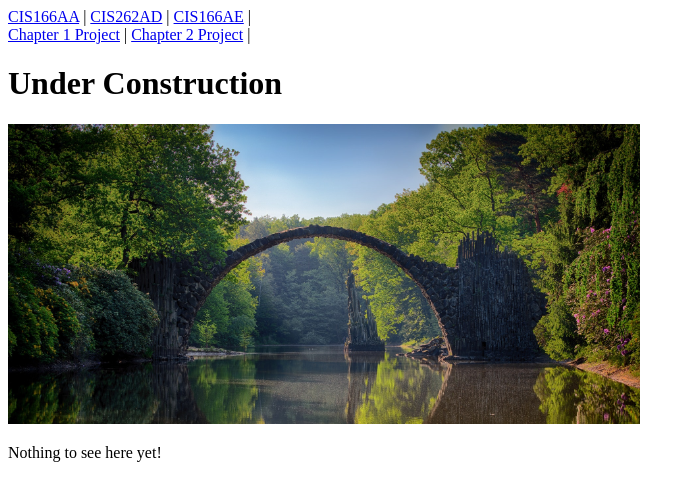
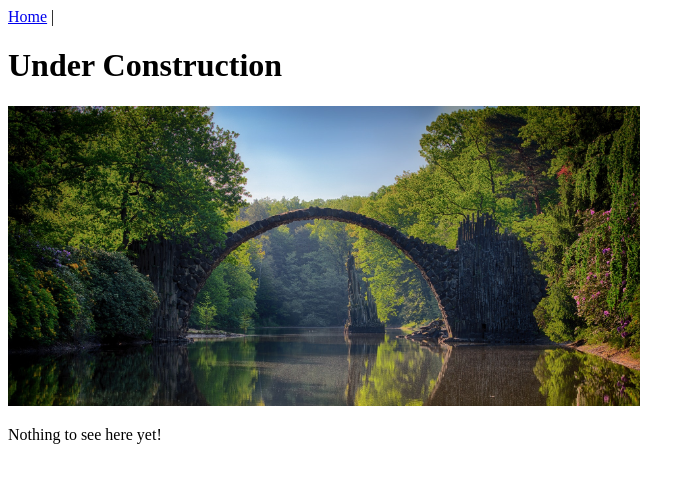
Before and after one commit to andrewdorre/andrewdorre.github.io, a plain HTML site: page chapter2project/cis166aa/cis166aa.html in a window 1280 px wide. Shown: the whole page, without its empty margins (0-695 px from the left). Drawn offline with Linux system fonts and the light colour scheme.

Commit message:
Update chapter2project/cis166aa/cis166aa.html

```diff
--- a/chapter2project/cis166aa/cis166aa.html
+++ b/chapter2project/cis166aa/cis166aa.html
@@ -18,14 +18,7 @@
 </head>
 <body>
     <nav>
-        <a href="../cis166aa/cis166aa.html">CIS166AA</a> |
-        <a href="../cis262ad/cis262ad.html">CIS262AD</a> |
-        <a href="../cis166ae/cis166ae.html">CIS166AE</a> |
-        <br/>
-        <!--The Homepage link had to be changed for the github host. This is how it works there,
-        but in order to make it work on a local drive, I would have to add "index.html" to the ""../"-->
-        <a href="../index.html">Chapter 1 Project</a> |
-        <a href="../">Chapter 2 Project</a> |
+        <a href="../">Home</a> |
     </nav>
     <h1>Under Construction</h1>
 
```
